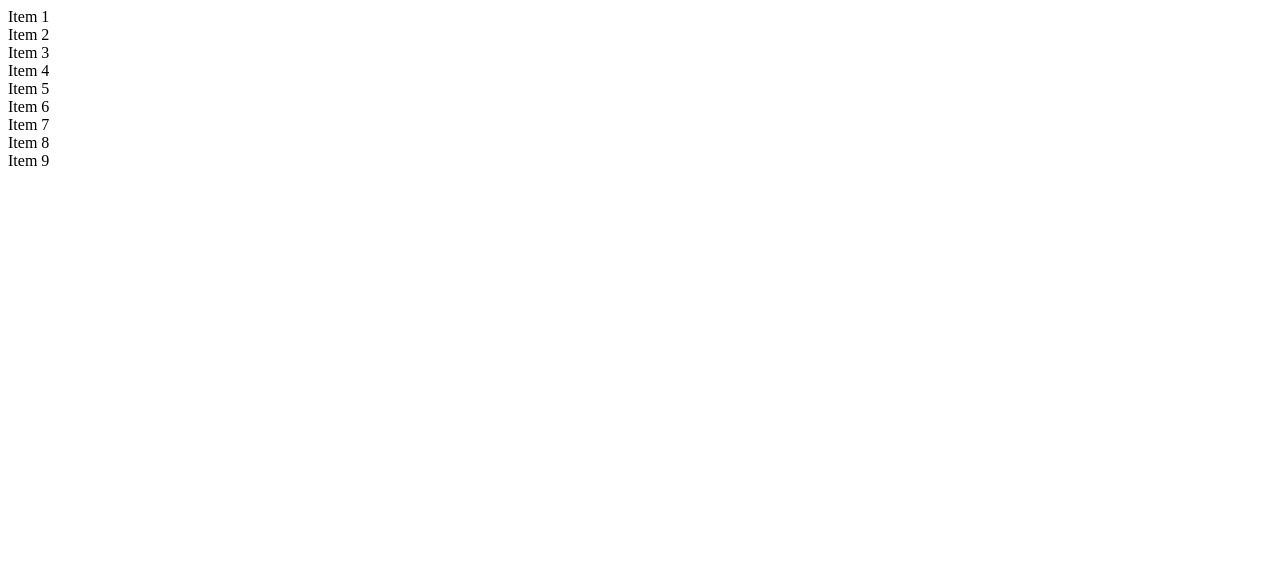
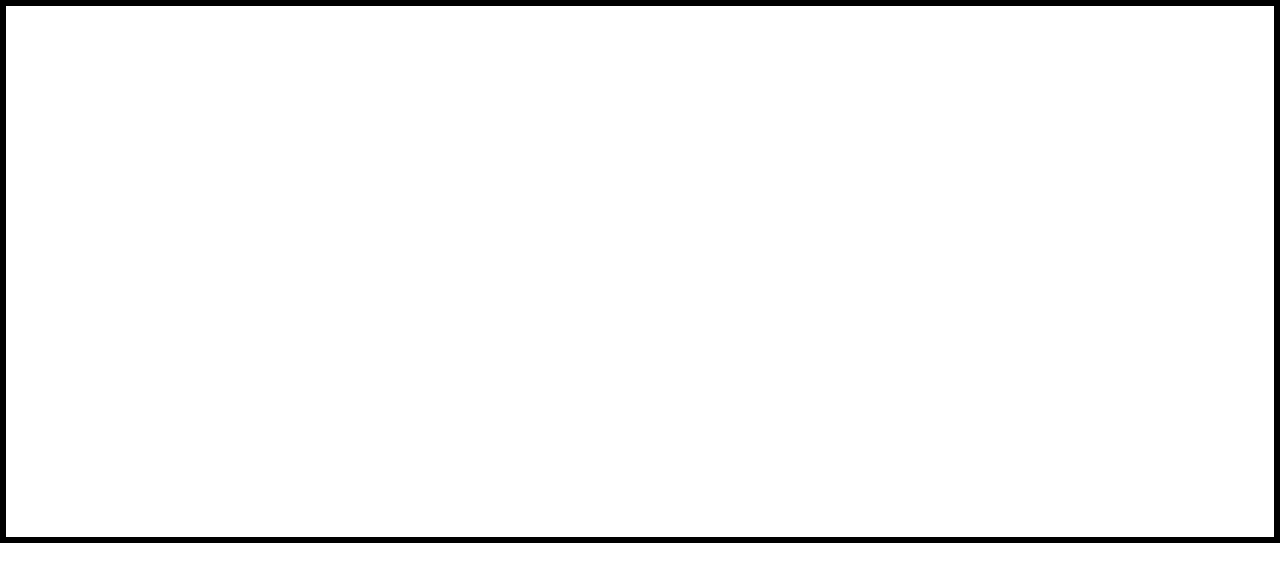
Before and after one commit to DavidChennaiPP/CSS, a plain HTML site: page grid/index.html in a window 1280 px wide. Drawn offline with Linux system fonts and the light colour scheme.

Commit message:
ex1 coding update

```diff
--- a/grid/index.html
+++ b/grid/index.html
@@ -9,15 +9,16 @@
 </head>
 <body>
     <div class="container">
-        <div>Item 1</div>
-        <div>Item 2</div>
-        <div>Item 3</div>
-        <div>Item 4</div>
-        <div>Item 5</div>
-        <div>Item 6</div>
-        <div>Item 7</div>
-        <div>Item 8</div>
-        <div>Item 9</div>
+        <div class="grid-item item-1">Item 1</div>
+        <div class="grid-item item-2">Item 2</div>
+        <div class="grid-item item-3">Item 3</div>
+        <div class="grid-item item-4">Item 4</div>
+        <div class="grid-item item-5">Item 5</div>
+        <div class="grid-item item-6">Item 6</div>
+        <div class="grid-item item-7">Item 7</div>
+        <div class="grid-item item-8">Item 8</div>
+        <div class="grid-item item-9">Item 9</div>
+
         </div>
 </body>
 </html>
--- a/grid/styles.css
+++ b/grid/styles.css
@@ -0,0 +1,14 @@
+body {
+margin: 0;
+
+}
+.container {
+border: 6px solid black ;
+
+}
+.grid-item {
+    color: white;
+    font-size: 1.5rem;
+    padding: 1rem;
+    text-align: center;
+}
```
